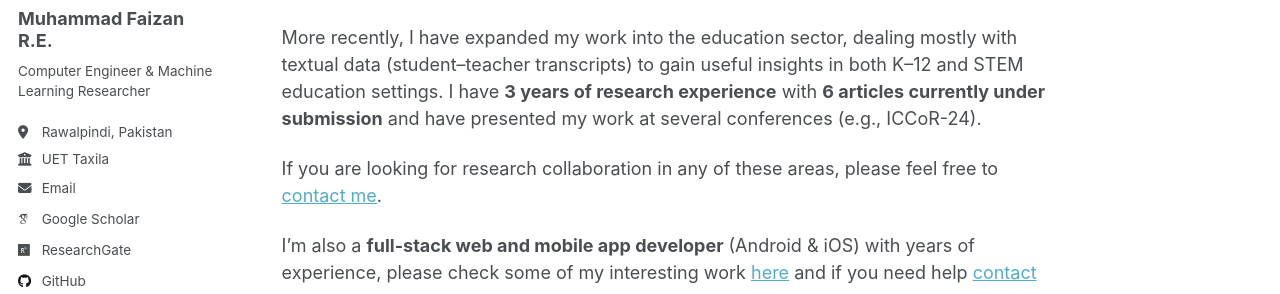
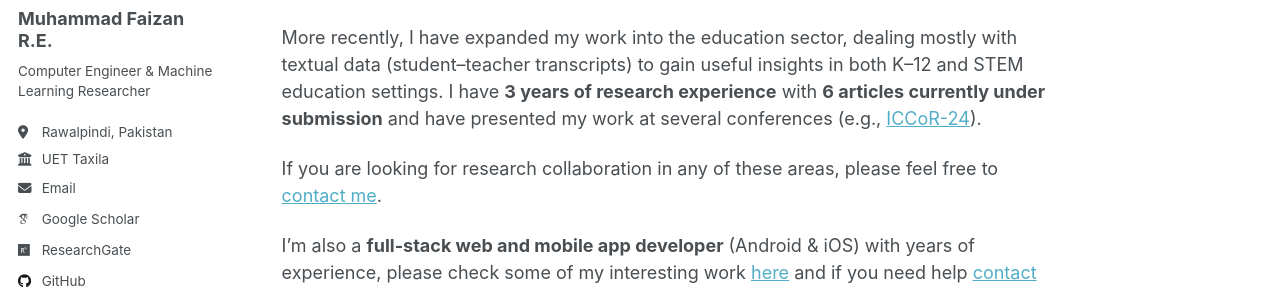
Before and after one commit to MuhammadFaizan99/MuhammadFaizan99.github.io, a Jekyll site: the page built from _pages/about.md, in a window 1280 px wide and 900 px high. Shown: the part 276-570 px from the top of the window. Built offline with Jekyll 4.4.1, drawn with Linux system fonts in a browser that asks for light colours; some web fonts are replaced; a script that is not in the unit is left out; part of the change alters nothing that is shown.

```diff
--- a/_pages/about.md
+++ b/_pages/about.md
@@ -9,7 +9,7 @@ redirect_from:
 
 I’m a **data-driven researcher** who loves turning messy, real-world data into reliable solutions. My inspiration comes from how unstructured data can be transformed into impactful outcomes that create real improvement. My research interests lean more toward the experimental side of machine learning systems, where I develop data-driven methods to solve real-world problems in engineering and healthcare domains.
 
-More recently, I have expanded my work into the education sector, dealing mostly with textual data (student–teacher transcripts) to gain useful insights in both K–12 and STEM education settings. I have **3 years of research experience** with **6 articles currently under submission** and have presented my work at several conferences (e.g., ICCoR-24).
+More recently, I have expanded my work into the education sector, dealing mostly with textual data (student–teacher transcripts) to gain useful insights in both K–12 and STEM education settings. I have **3 years of research experience** with **6 articles currently under submission** and have presented my work at several conferences (e.g., [ICCoR-24](https://iccor.cust.edu.pk/)).
 
 If you are looking for research collaboration in any of these areas, please feel free to [contact me](mailto:muhammadfaizandev87@gmail.com).
 
```
